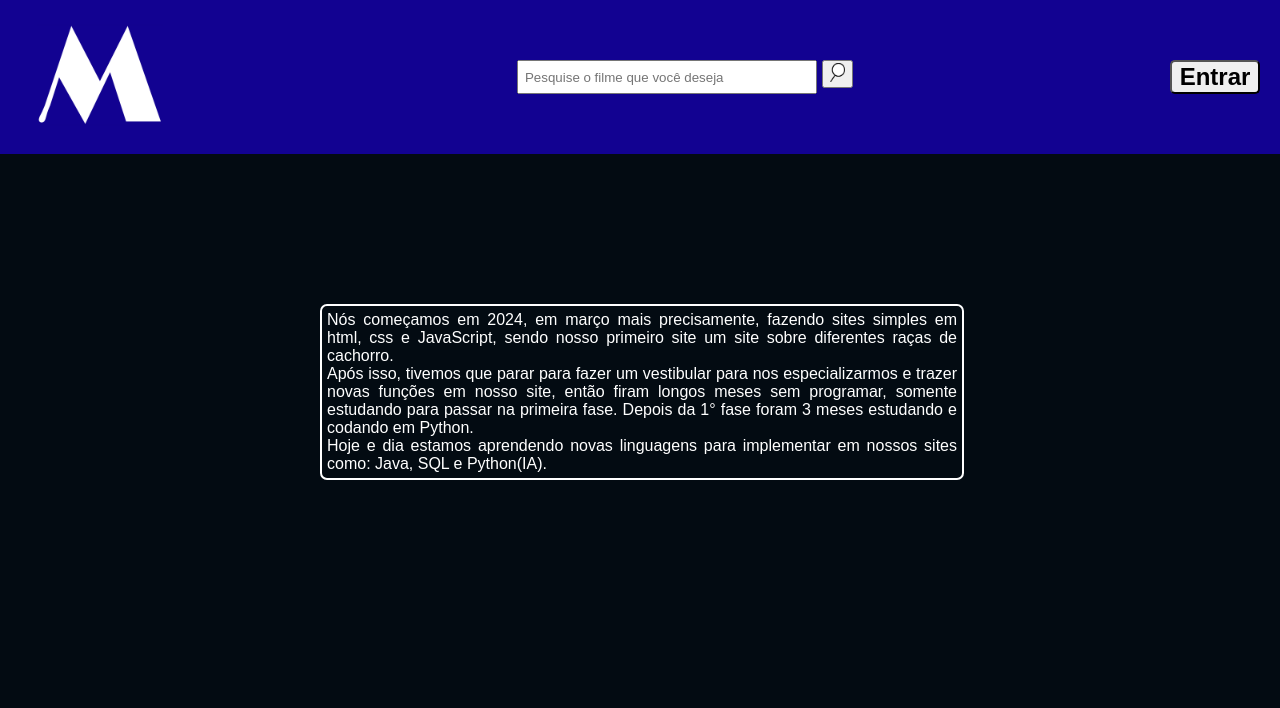
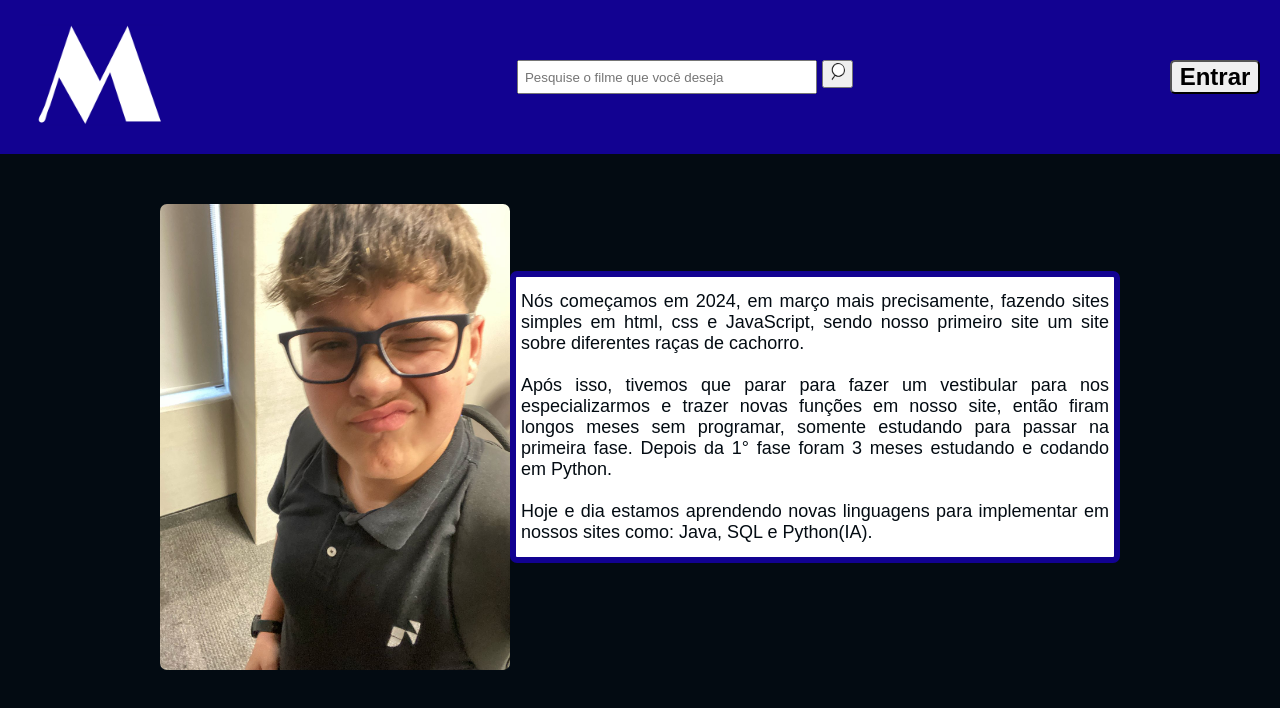
Before and after one commit to GustavoManganelli/GerminaRep, a plain HTML site: page sobreNos.html in a window 1280 px wide. Drawn offline with Linux system fonts and the light colour scheme.

Commit message:
Atualização da página sobre nós

```diff
--- a/sobreNos.css
+++ b/sobreNos.css
@@ -51,18 +51,31 @@ img {
 }
 
 #textoPrincipal {
-    color: white;
-    margin: 5px;
+    margin-top: 7%;
+    font-size: large;
+    color: #030b12;
+    background-color: white;
+    border: 6px;
+    border-style: solid;
+    border-color: rgb(18, 2, 145);
+    border-radius: 7px;
+    text-align: justify;
+    width: 600px;
+    height: 280px;
+    align-content: center;
+    padding-left: 5px;
+    padding-right: 5px;
+    align-items: center;
 }
 
 main {
-    border: 2px;
-    border-style: solid;
-    border-color: white;
+    margin-top: 50px;
+    margin-left: 160px;
+    margin-right: 160px;
+    display: flex;
+    justify-content: space-around;
+}
+
+img {
     border-radius: 7px;
-    margin-top: 150px;
-    margin-left: 25%;
-    width: 50%;
-    display: flex;
-    text-align: justify;
 }
--- a/sobreNos.html
+++ b/sobreNos.html
@@ -19,12 +19,15 @@
         <button id="entrar"><b>Entrar</b></button>
     </header>
     <main>
-        <p id="textoPrincipal">
+        <img src="Imagens/WhatsApp Image 2025-05-16 at 09.20.19.jpeg" alt="Foto minha" width="350px">
+        <p  id="textoPrincipal">
             Nós começamos em 2024, em março mais precisamente, fazendo sites simples em html, css e JavaScript, sendo
             nosso primeiro site um site sobre diferentes raças de cachorro. <br>
+            <br>
             Após isso, tivemos que parar para fazer um vestibular para nos especializarmos e trazer novas funções em
             nosso site, então firam longos meses sem programar, somente estudando para passar na primeira fase. Depois
             da 1° fase foram 3 meses estudando e codando em Python. <br>
+            <br>
             Hoje e dia estamos aprendendo novas linguagens para implementar em nossos sites como: Java, SQL e Python(IA).
         </p>
     </main>
```
